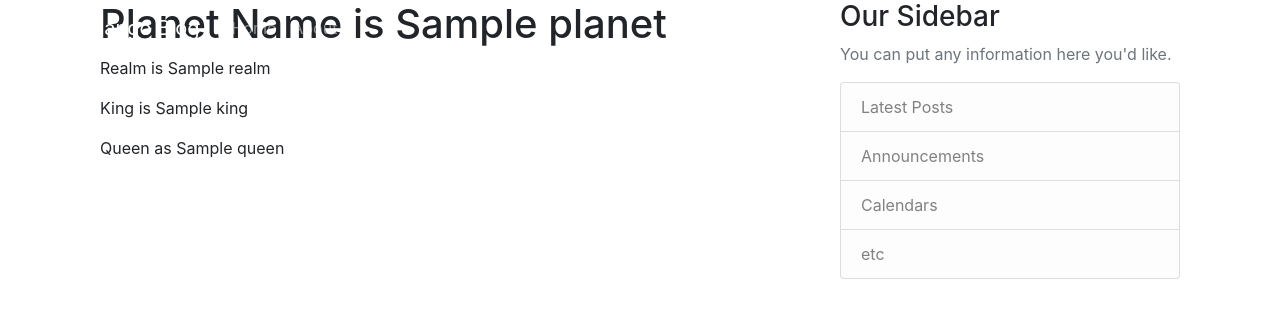
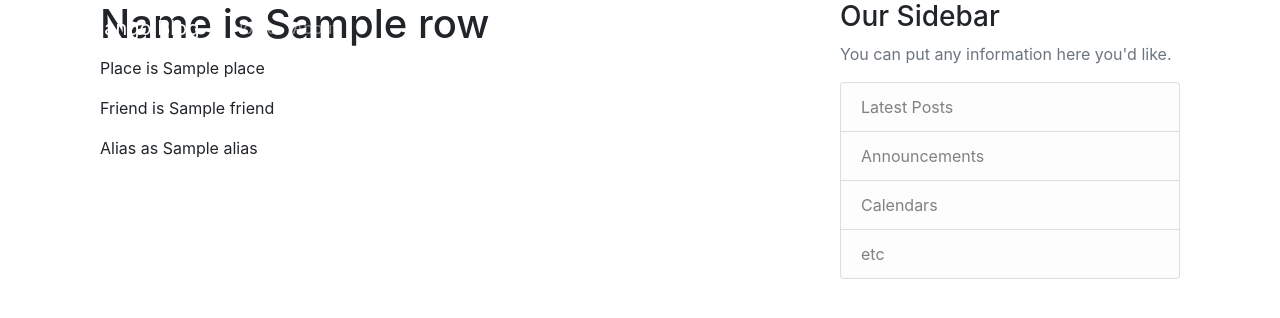
Before and after one commit to d33pak90006/Django_repo, a Django app: template Revengers/templates/Revengers/asgard.html in a window 1280 px wide. Shown: the top 318 px of the page. Run offline with Django 3.2, Linux system fonts and the light colour scheme; the template is opened without the code that fills it: most values are stand-ins (such as "Sample title", 1, 10 or a date in 2020); some libraries are stand-ins or nearby versions.

Commit message:
Update asgard.html

```diff
--- a/Revengers/templates/Revengers/asgard.html
+++ b/Revengers/templates/Revengers/asgard.html
@@ -2,9 +2,9 @@
 
 {% block content %}
 	{% for row in loki %}
-		<h1>Planet Name is {{row.Planet}}</h1>
-		<p>Realm is {{row.Realm}}</p>
-		<p>King is  {{row.King}}</p>
-		<p>Queen as {{row.Queen}}</p>
+		<h1> Name is {{row.Name}}</h1>
+		<p>Place is {{row.Place}}</p>
+		<p>Friend is  {{row.friend}}</p>
+		<p>Alias as {{row.alias}}</p>
 	{% endfor %}
 {% endblock content %}
```
